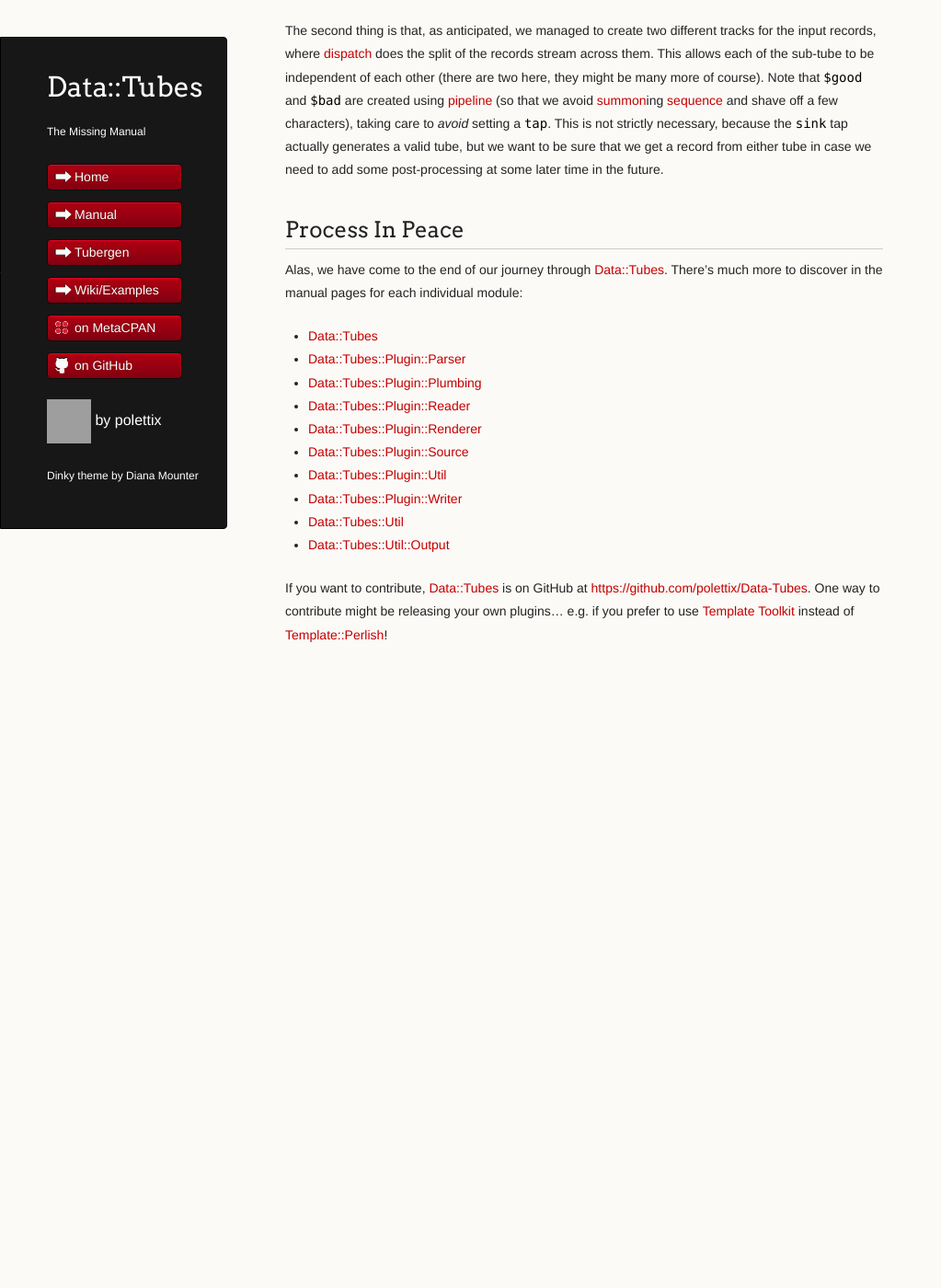
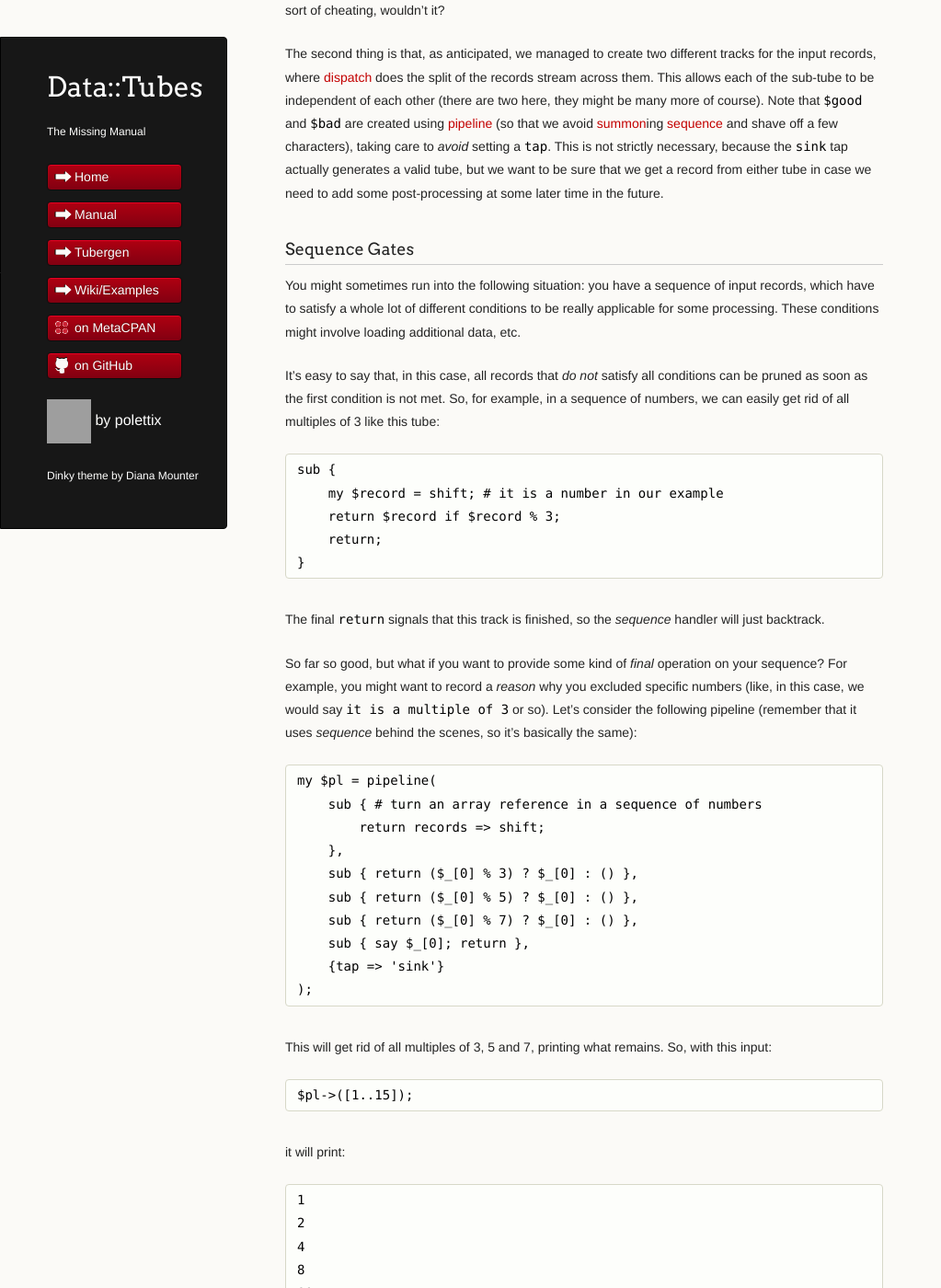
Before and after one commit to polettix/Data-Tubes, a Jekyll site: the page built from manual.md, in a window 1280 px wide and 1400 px high, scrolled down 25543 px. Shown: the whole window at 92% size, without its empty margins (0-1023 px from the left). Built offline with Jekyll 4.4.1, drawn with Linux system fonts in a browser that asks for light colours; comment, search, counter and statistics services are not loaded; before the commit the page ends 26318 px from its top, so only the background shows below that; some of the changed text lies outside the part shown; grey boxes are pictures that could not be loaded.

Commit message:
Update manual for 0.736

```diff
--- a/manual.md
+++ b/manual.md
@@ -1230,6 +1230,138 @@
 case we need to add some post-processing at some later time in the
 future.
 
+### Sequence Gates
+
+You might sometimes run into the following situation: you have a sequence
+of input records, which have to satisfy a whole lot of different
+conditions to be really applicable for some processing. These conditions
+might involve loading additional data, etc.
+
+It's easy to say that, in this case, all records that *do not* satisfy all
+conditions can be pruned as soon as the first condition is not met. So,
+for example, in a sequence of numbers, we can easily get rid of all
+multiples of 3 like this tube:
+
+    sub {
+        my $record = shift; # it is a number in our example
+        return $record if $record % 3;
+        return;
+    }
+
+The final `return` signals that this track is finished, so the *sequence*
+handler will just backtrack.
+
+So far so good, but what if you want to provide some kind of *final*
+operation on your sequence? For example, you might want to record a
+*reason* why you excluded specific numbers (like, in this case, we would
+say `it is a multiple of 3` or so). Let's consider the following pipeline
+(remember that it uses *sequence* behind the scenes, so it's basically the
+same):
+
+    my $pl = pipeline(
+        sub { # turn an array reference in a sequence of numbers
+            return records => shift;
+        },
+        sub { return ($_[0] % 3) ? $_[0] : () },
+        sub { return ($_[0] % 5) ? $_[0] : () },
+        sub { return ($_[0] % 7) ? $_[0] : () },
+        sub { say $_[0]; return },
+        {tap => 'sink'}
+    );
+
+This will get rid of all multiples of 3, 5 and 7, printing what remains.
+So, with this input:
+
+    $pl->([1..15]);
+
+it will print:
+
+    1
+    2
+    4
+    8
+    11
+    13
+
+What if I would like to print somewhere else at which step the filter was
+applied though? We might e.g. setup a logging pipeline for this;
+
+    my $logger = pipeline(
+        sub {
+            my $number = shift;
+            return {rendered => "bailed out at multiple of $number"};
+        },
+        ['Writer:to_files', 'ouput-exception-%t.txt'],
+        {tap => 'sink'},
+    );
+
+Now, we should call C<$logger> at each step, like this:
+
+    my $pl = pipeline(
+        sub { # turn an array reference in a sequence of numbers
+            return records => shift;
+        },
+        sub {
+            return $_[0] if $_[0] % 3;
+            $logger->(3);
+            return;
+        },
+        sub {
+            return $_[0] if $_[0] % 5;
+            $logger->(5);
+            return;
+        },
+        sub {
+            return $_[0] if $_[0] % 7;
+            $logger->(7);
+            return;
+        },
+        sub { say $_[0]; return },
+        {tap => 'sink'}
+    );
+
+Admittedly, this is not very elegant. Enter `gate` (since version 0.736),
+a sub reference that performs a test for ealy interruption of a sequence,
+while still returning records. This is how we can transform our whole
+thing:
+
+    my $pl = pipeline(
+        sub { # turn an array reference in a sequence of numbers
+            return records => [map {;{number => $_}} @{$_[0]}];
+        },
+
+        pipeline(
+            sub {
+                return $_[0] if $_[0] % 3;
+                return {bail => 3};
+            },
+            sub {
+                return $_[0] if $_[0] % 5;
+                return {bail => 5};
+            },
+            sub {
+                return $_[0] if $_[0] % 7;
+                return {bail => 7};
+            },
+            {
+                gate => sub {
+                    return 1 unless exists $_[0]{bail};
+                    $logger->($_[0]{bail});
+                    return;
+                }
+            }
+        ),
+        sub {
+            return if exists $_[0]{bail}; # bail out if requested
+            return $_[0]{number};
+        }
+
+        sub { say $_[0]; return },
+        {tap => 'sink'},
+    );
+
+In this way, we can concentrate our logging stuff in one single point.
+
 ## Process In Peace
 
 Alas, we have come to the end of our journey through
```
